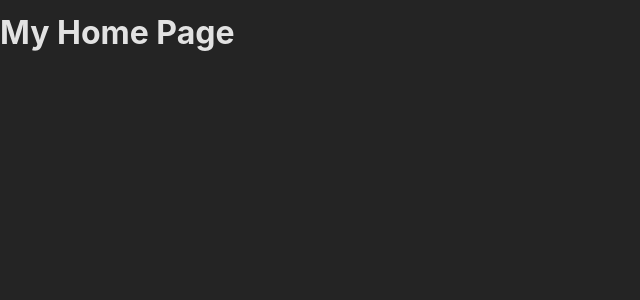
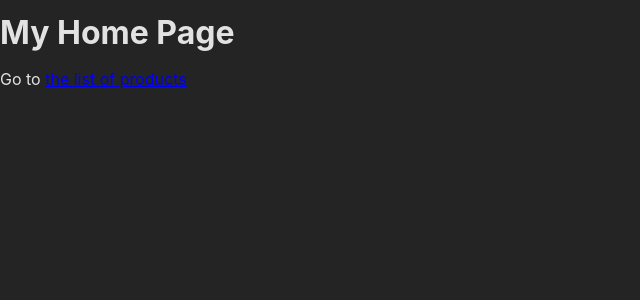
Before and after one commit to nataliusta/spa_react, a React (Create React App) app: page /home in a window 1280 px wide. Shown: the top 300 px of the page, without its empty margins (0-640 px from the left). Built offline with nearby package versions, Linux system fonts and the light colour scheme.

Commit message:
Add Link

```diff
--- a/src/pages/Home.js
+++ b/src/pages/Home.js
@@ -1,6 +1,13 @@
+import { Link } from 'react-router-dom';
+
 const HomePage = () => {
     return (
-        <h1>My Home Page</h1>
+        <>
+            <h1>My Home Page</h1>
+            <p>
+                Go to <Link to='/products'>the list of products</Link>
+            </p>
+        </>
     )
 };
 
```
